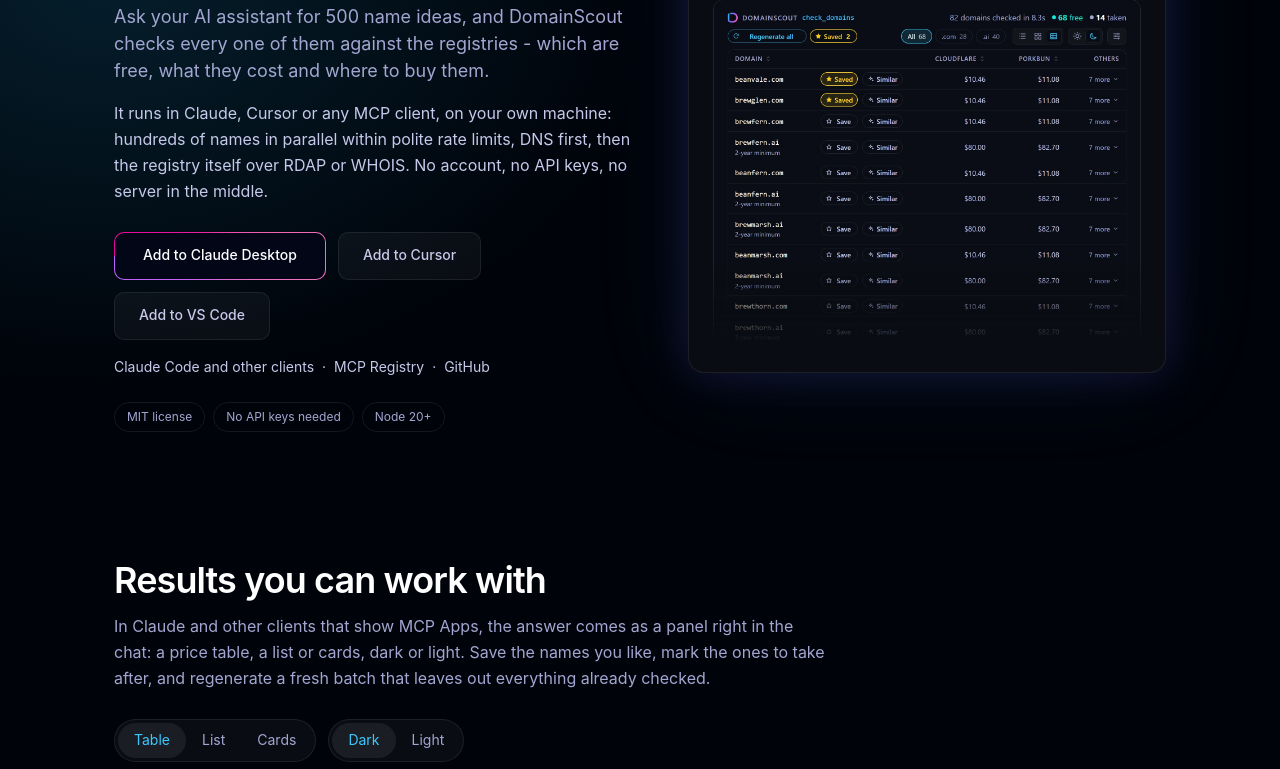
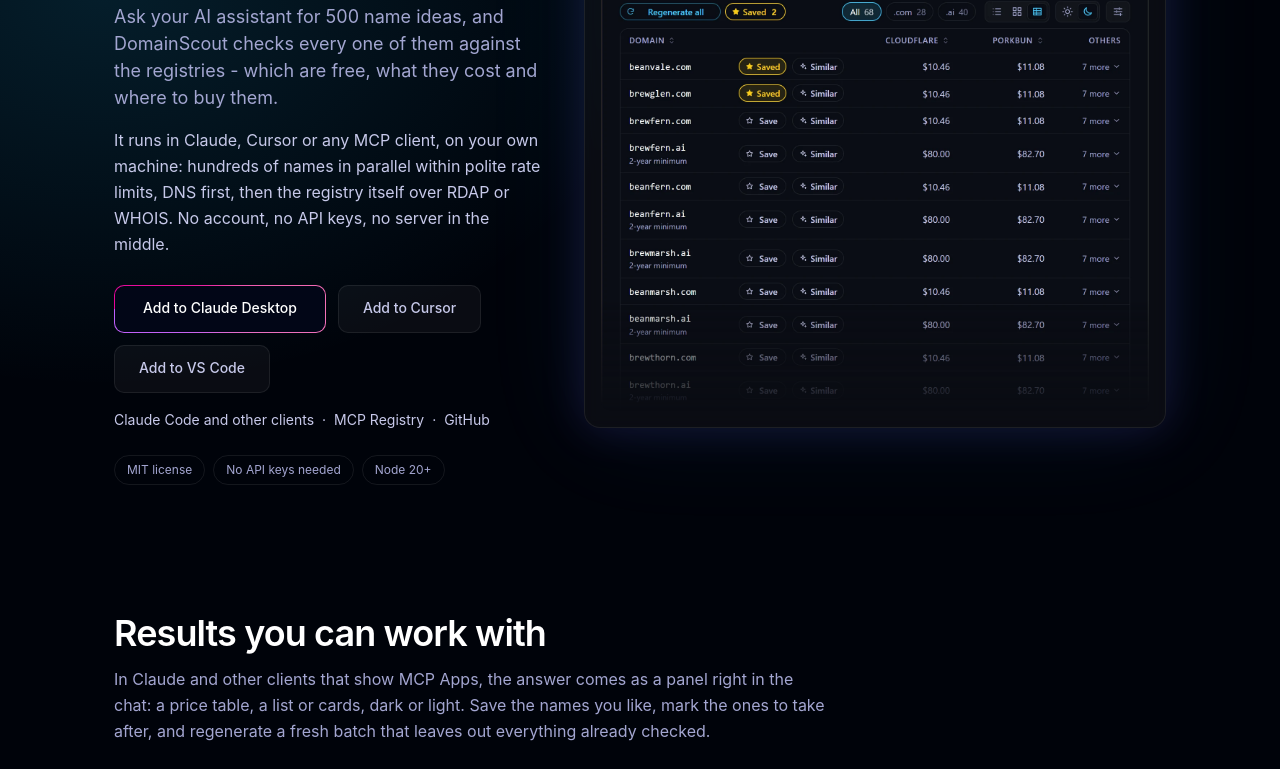
Before and after one commit to JohnDaka/domainscout-mcp, a browser extension: page site/index.html in a window 1280 px wide. Shown: the part 383-1152 px from the top of the page. Drawn offline with Linux system fonts and the light colour scheme; no server answers.

Commit message:
docs: a wider hero column for the panel, so its price table can be read

```diff
--- a/site/styles.css
+++ b/site/styles.css
@@ -209,8 +209,9 @@
 /* Hero */
 .hero {
   display: grid;
-  grid-template-columns: minmax(0, 1.1fr) minmax(0, 1fr);
-  gap: 48px;
+  /* The panel gets the wider column: a price table needs the room to be read. */
+  grid-template-columns: minmax(0, 0.85fr) minmax(0, 1.15fr);
+  gap: 40px;
   align-items: center;
   padding-top: 88px;
   padding-bottom: 72px;
@@ -472,7 +473,7 @@
 /* The hero card: a short conversation and the tool's answer. */
 .hero__card {
   margin: 0;
-  padding: 24px;
+  padding: 16px;
   box-shadow:
     0 0 44px rgba(124, 92, 255, 0.18),
     0 0 110px rgba(34, 195, 245, 0.08);
```
